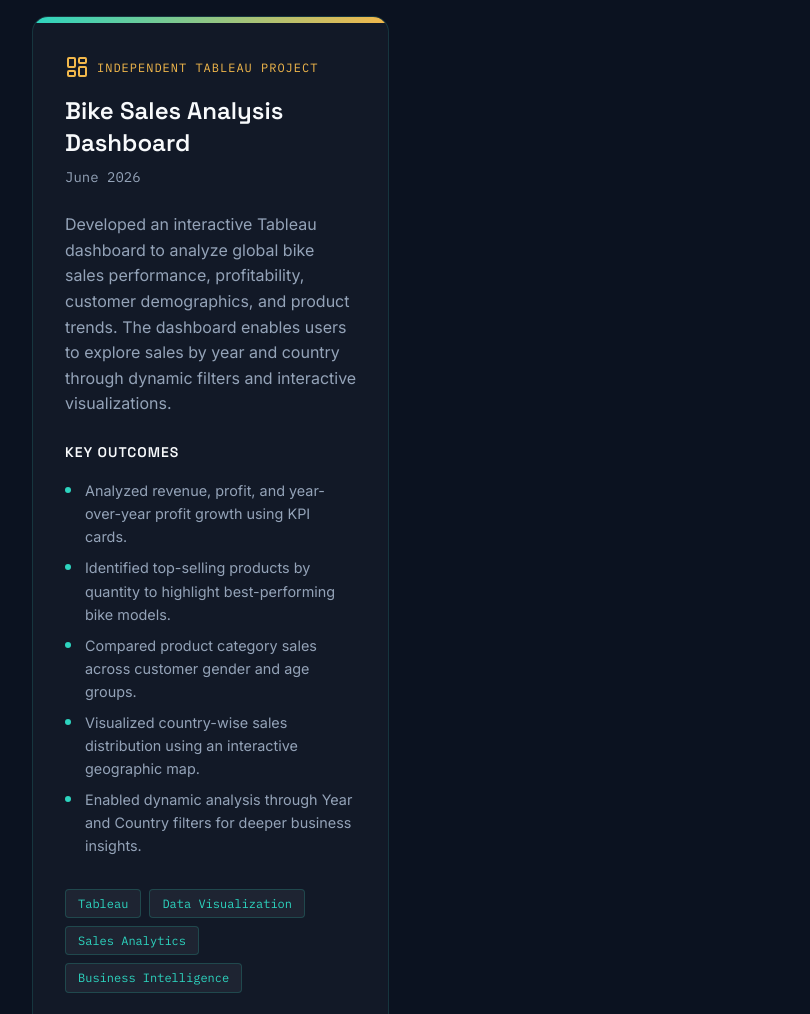
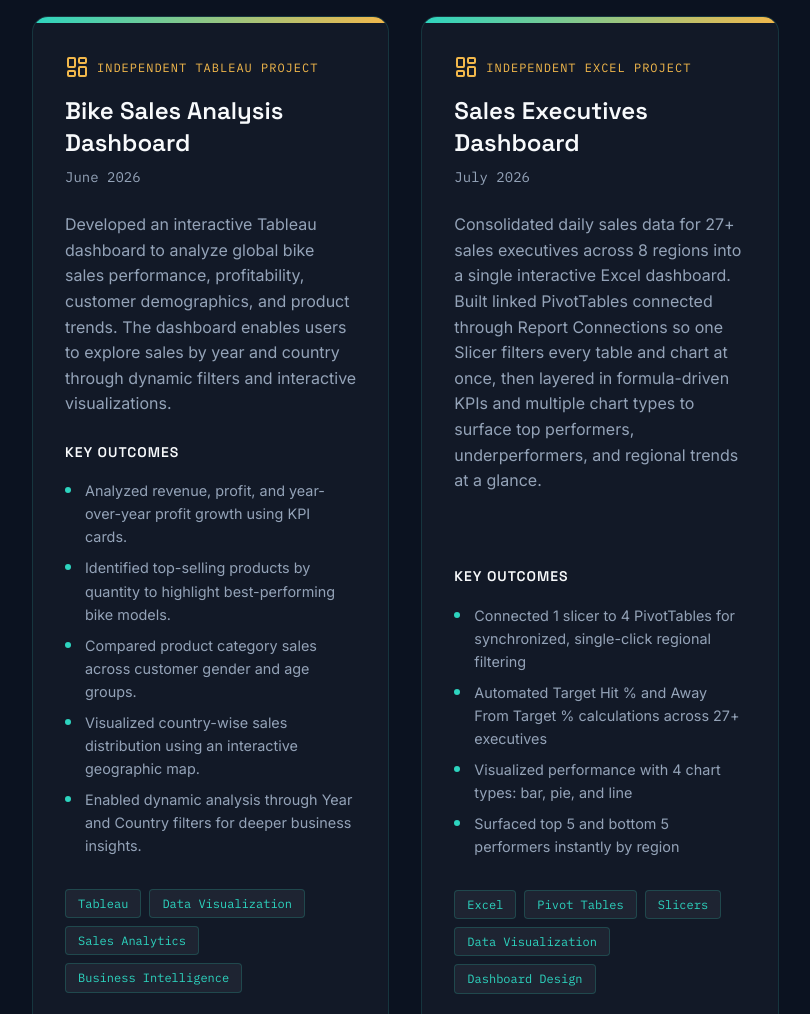
Before and after one commit to CharuKhati/charu_khati_portfolio, a plain HTML site: page index.html in a window 1280 px wide. Shown: the part 6449-7463 px from the top of the page, without its empty margins (40-850 px from the left). Drawn offline with nearby package versions, Linux system fonts and the light colour scheme.

Commit message:
Update Portfolio

```diff
--- a/index.html
+++ b/index.html
@@ -574,7 +574,43 @@
         </div>
     </div>
 </div>
-
+                <!-- Project 8 -->
+                <div class="project-card reveal delay-3">
+                    <div class="project-card-top"></div>
+                    <div class="project-card-body">
+                        <div class="project-type">
+                            <i data-lucide="layout-dashboard"></i>
+                            Independent Excel Project
+                        </div>
+                        <h3 class="project-title">Sales Executives Dashboard</h3>
+                        <span class="project-year">July 2026</span>
+                        <p class="project-description">
+                            Consolidated daily sales data for 27+ sales executives across 8 regions into a single
+                            interactive Excel dashboard. Built linked PivotTables connected through Report Connections
+                            so one Slicer filters every table and chart at once, then layered in formula-driven KPIs
+                            and multiple chart types to surface top performers, underperformers, and regional trends at a glance.
+                        </p>
+                        <h4 class="project-outcomes-title">Key Outcomes</h4>
+                        <ul class="project-outcomes">
+                            <li>Connected 1 slicer to 4 PivotTables for synchronized, single-click regional filtering</li>
+                            <li>Automated Target Hit % and Away From Target % calculations across 27+ executives</li>
+                            <li>Visualized performance with 4 chart types: bar, pie, and line</li>
+                            <li>Surfaced top 5 and bottom 5 performers instantly by region</li>
+                        </ul>
+                        <div class="project-tech">
+                            <span class="tech-tag">Excel</span>
+                            <span class="tech-tag">Pivot Tables</span>
+                            <span class="tech-tag">Slicers</span>
+                            <span class="tech-tag">Data Visualization</span>
+                            <span class="tech-tag">Dashboard Design</span>
+                        </div>
+                        <div class="project-links">
+                            <a href="https://github.com/CharuKhati/Sales-Executive-Dashboard-in-Excel" target="_blank" rel="noopener noreferrer" class="project-link">
+                                <i data-lucide="github"></i> View on GitHub
+                            </a>
+                        </div>
+                    </div>
+                </div>
             </div>
         </div>
     </section>
```
